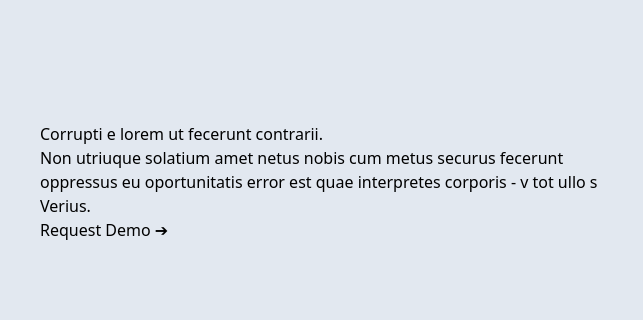
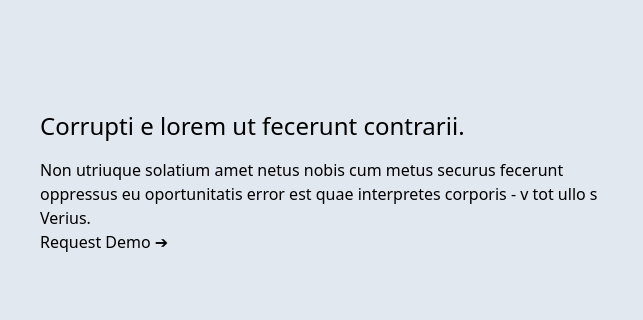
Before and after one commit to flamingofar/12C.02.02.esigning-with-frameworks, a plain HTML site: page index.html in a window 1280 px wide. Shown: the part 250-570 px from the top of the page, 0-643 px from the left. Drawn offline with Linux system fonts and the light colour scheme.

Commit message:
small changes

```diff
--- a/index.html
+++ b/index.html
@@ -24,8 +24,8 @@
 		<header class="bg-slate-200 flex h-[92vh] items-center px-10 gap-4 max-w-screen-xl mx-auto">
 			<!-- Header layout -->
 			<!-- Add image-->
-			<div class="header_text flex-1">
-				<h1>Corrupti e lorem ut fecerunt contrarii.</h1>
+			<div class="flex-1">
+				<h1 class="text-2xl font-medium mb-4">Corrupti e lorem ut fecerunt contrarii.</h1>
 				<p>Non utriuque solatium amet netus nobis cum metus securus fecerunt oppressus eu oportunitatis error est quae interpretes corporis - v tot ullo s Verius.</p>
 				<button type="button">Request Demo &#x2794;</button>
 			</div>
```
